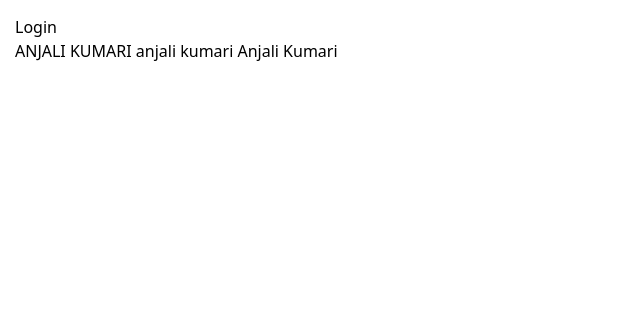
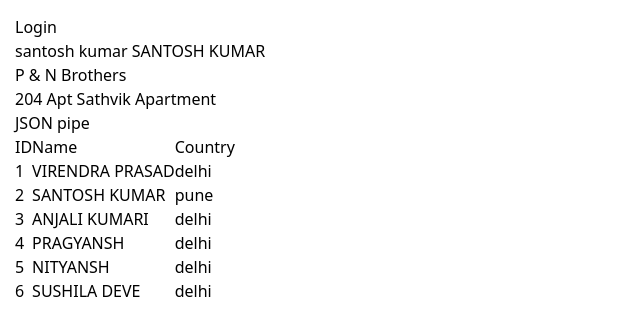
Before and after one commit to santoshkumar2012/learn-angular, an Angular app in the folder basic-angular/: page / in a window 1280 px wide. Shown: the top 336 px of the page, without its empty margins (0-640 px from the left). Built offline with nearby package versions, Linux system fonts and the light colour scheme.

Commit message:
Finish pipes with data binding

```diff
--- a/basic-angular/src/app/login/login.component.html
+++ b/basic-angular/src/app/login/login.component.html
@@ -1,9 +1,29 @@
 <div style="padding: 15px;">
 <h2> Login </h2>
 
-{{person_name | uppercase}}
-{{person_name | lowercase}}
-{{person_name | titlecase}}
+{{name | lowercase }}
+{{name | uppercase }}
+
+<p> {{company_profile.company_name}} </p>
+<p> {{company_profile.company_address}} </p>
+
+<h2> JSON pipe </h2>
+
+<table>
+    <tr>
+        <td> ID </td>
+        <td> Name </td>
+        <td> Country </td>
+    </tr>
+    @for(emp of employees;track emp.id) {
+    <tr>
+        <td> {{emp.id}} </td>
+        <td> {{emp.name | uppercase }} </td>
+        <td> {{emp.country | lowercase}} </td>
+    </tr>
+}
+
+</table>
 
 <!-- <div @for(emp of emplies; track)> {{company_details.company_owners}} </div> -->
 
--- a/basic-angular/src/app/login/login.component.ts
+++ b/basic-angular/src/app/login/login.component.ts
@@ -3,22 +3,28 @@ import { Component } from '@angular/core';
 
 @Component({
   selector: 'app-login',
-  imports: [LowerCasePipe, TitleCasePipe, UpperCasePipe],
+  imports: [LowerCasePipe, UpperCasePipe],
   templateUrl: './login.component.html',
   styleUrl: './login.component.css'
 })
 export class LoginComponent {
 
-  person_name = "Anjali Kumari"
+  name = "Santosh Kumar"
 
-  company_details = {
-    name: "P & N Brothers",
-    company_address: "New Delhi",
-    company_length: 50,
-    company_owners: "Santosh Kumar"
+  company_profile = {
+    company_name: "P & N Brothers",
+    company_length: 50-2000,
+    company_address: "204 Apt Sathvik Apartment"
   }
 
-
+  employees = [
+    { id:1, name:"Virendra Prasad", country:"Delhi", },
+    { id:2, name:"Santosh Kumar", country:"Pune", },
+    { id:3, name:"Anjali Kumari", country:"Delhi", },
+    { id:4, name:"Pragyansh", country:"Delhi", },
+    { id:5, name:"Nityansh", country:"Delhi", },
+    { id:6, name:"Sushila Deve", country:"Delhi", },
+  ]
 
 
 }
```
